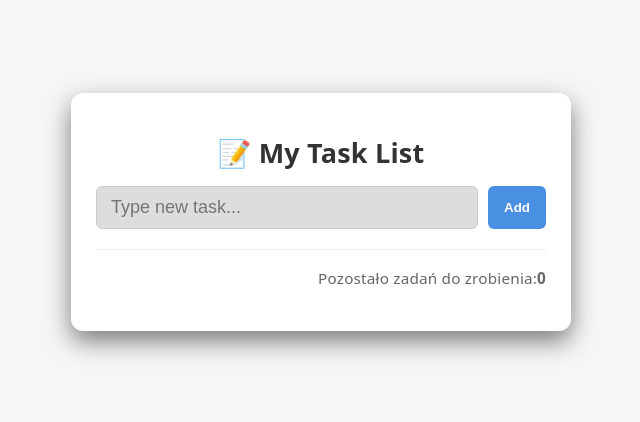
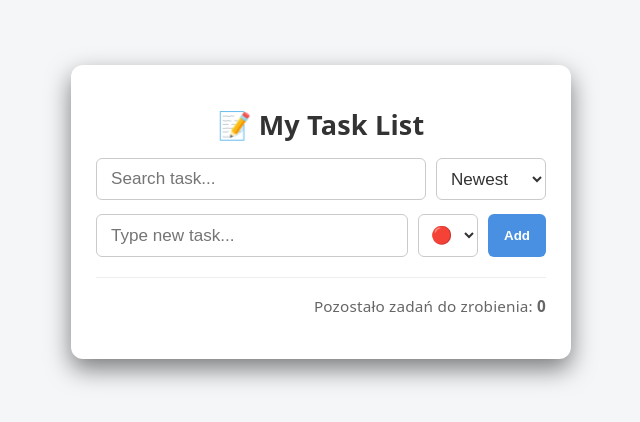
Before and after one commit to PwelO96/taskly, a React (Vite) app: page / in a window 1280 px wide. Shown: the part 208-630 px from the top of the page, without its empty margins (319-959 px from the left). Built offline with nearby package versions, Linux system fonts and the light colour scheme.

Commit message:
added input and todo toolbar components

```diff
--- a/src/components/NewTodo/NewTodo.module.css
+++ b/src/components/NewTodo/NewTodo.module.css
@@ -19,8 +19,18 @@
   font-size: 1rem;
   outline: none;
   transition: border-color 0.2s;
-  background-color: #ddd;
+  background-color: white;
   color: #333;
+}
+
+.todoPriority {
+  padding: 10px 8px;
+  border: 1px solid #cacaca;
+  border-radius: 6px;
+  font-size: 0.95rem;
+  background: #fff;
+  color: #333;
+  cursor: pointer;
 }
 
 .btnAdd {
--- a/src/components/NewTodo/NewTodo.tsx
+++ b/src/components/NewTodo/NewTodo.tsx
@@ -1,6 +1,7 @@
 import { useForm } from "react-hook-form";
 import styles from "./NewTodo.module.css";
 import { useTodos } from "../../hooks/useTodos";
+import Input from "../UI/Input";
 
 type FormInputs = {
   taskName: string;
@@ -24,7 +25,7 @@ export default function NewTodo() {
   return (
     <form className={styles.todoForm} onSubmit={handleSubmit(onSubmit)}>
       <div className={styles.inputWrapper}>
-        <input
+        <Input
           type="text"
           placeholder="Type new task..."
           className={styles.todoInput}
@@ -35,7 +36,12 @@ export default function NewTodo() {
               message: "Task must be at least 3 characters length.",
             },
           })}
-        ></input>
+        />
+        <select className={styles.todoPriority}>
+          <option value="3">🔴</option>
+          <option value="2">🟠</option>
+          <option value="1">🟢</option>
+        </select>
         <button type="submit" disabled={isSubmitting} className={styles.btnAdd}>
           {isSubmitting ? "Adding..." : "Add"}
         </button>
--- a/src/components/TodoFooter/TodoFooter.tsx
+++ b/src/components/TodoFooter/TodoFooter.tsx
@@ -13,7 +13,7 @@ export default function TodoFooter({ text }: FooterProps) {
   return (
     <p className={styles.todoFooter}>
       {text}
-      <span className={styles.leftNumber}>{remainingTodos}</span>
+      <span className={styles.leftNumber}> {remainingTodos}</span>
     </p>
   );
 }
--- a/src/components/TodoItem/TodoItem.tsx
+++ b/src/components/TodoItem/TodoItem.tsx
@@ -19,7 +19,7 @@ export default function TodoItem({
 
   return (
     <li className={styles.todoItem}>
-      <div className={styles.todoContent}>
+      <label className={styles.todoContent}>
         <input
           type="checkbox"
           checked={isChecked}
@@ -29,7 +29,7 @@ export default function TodoItem({
         <span className={isChecked ? styles.todoChecked : styles.todoText}>
           {text}
         </span>
-      </div>
+      </label>
       <button className={styles.btnDelete} onClick={onRequestDelete}>
         🗑️
       </button>
--- /dev/null
+++ b/src/components/TodoToolbar/TodoToolbar.module.css
@@ -0,0 +1,15 @@
+.todoToolbar {
+  display: flex;
+  flex-direction: row;
+  gap: 10px;
+  margin-bottom: 14px;
+}
+.todoSort {
+  padding: 9px 10px;
+  border: 1px solid #cacaca;
+  border-radius: 6px;
+  font-size: 0.95rem;
+  background: #fff;
+  color: #333;
+  cursor: pointer;
+}
--- /dev/null
+++ b/src/components/TodoToolbar/TodoToolbar.tsx
@@ -0,0 +1,15 @@
+import Input from "../UI/Input";
+import styles from "./TodoToolbar.module.css";
+
+export default function TodoToolbar() {
+  return (
+    <div className={styles.todoToolbar}>
+      <Input type="search" placeholder="Search task..." />
+      <select className={styles.todoSort}>
+        <option>Newest</option>
+        <option>Priority</option>
+        <option>Deadline</option>
+      </select>
+    </div>
+  );
+}
--- /dev/null
+++ b/src/components/UI/Input.module.css
@@ -0,0 +1,11 @@
+.input {
+  padding: 10px 14px;
+  border: 1px solid #cacaca;
+  width: 100%;
+  border-radius: 6px;
+  font-size: 0.95rem;
+  outline: none;
+  transition: border-color 0.2s;
+  background-color: white;
+  color: #333;
+}
--- /dev/null
+++ b/src/components/UI/Input.tsx
@@ -0,0 +1,10 @@
+import type { ComponentProps } from "react";
+import styles from "./Input.module.css";
+
+type InputProps = ComponentProps<"input">;
+
+export default function Input({ className, ...props }: InputProps) {
+  return (
+    <input className={`${styles.input} ${className ?? ""}`} {...props}></input>
+  );
+}
--- a/src/pages/TodoPage.tsx
+++ b/src/pages/TodoPage.tsx
@@ -2,6 +2,7 @@ import Header from "../components/Header/Header";
 import NewTodo from "../components/NewTodo/NewTodo";
 import TodoFooter from "../components/TodoFooter/TodoFooter";
 import TodoList from "../components/TodoList/TodoList";
+import TodoToolbar from "../components/TodoToolbar/TodoToolbar";
 import styles from "./TodoPage.module.css";
 
 export default function TodoPage() {
@@ -9,6 +10,7 @@ export default function TodoPage() {
     <section className={styles.todoSection}>
       <div className={styles.todoContainer}>
         <Header text="📝 My Task List" />
+        <TodoToolbar />
         <NewTodo />
         <TodoList />
         <TodoFooter text="Pozostało zadań do zrobienia:" />
```
